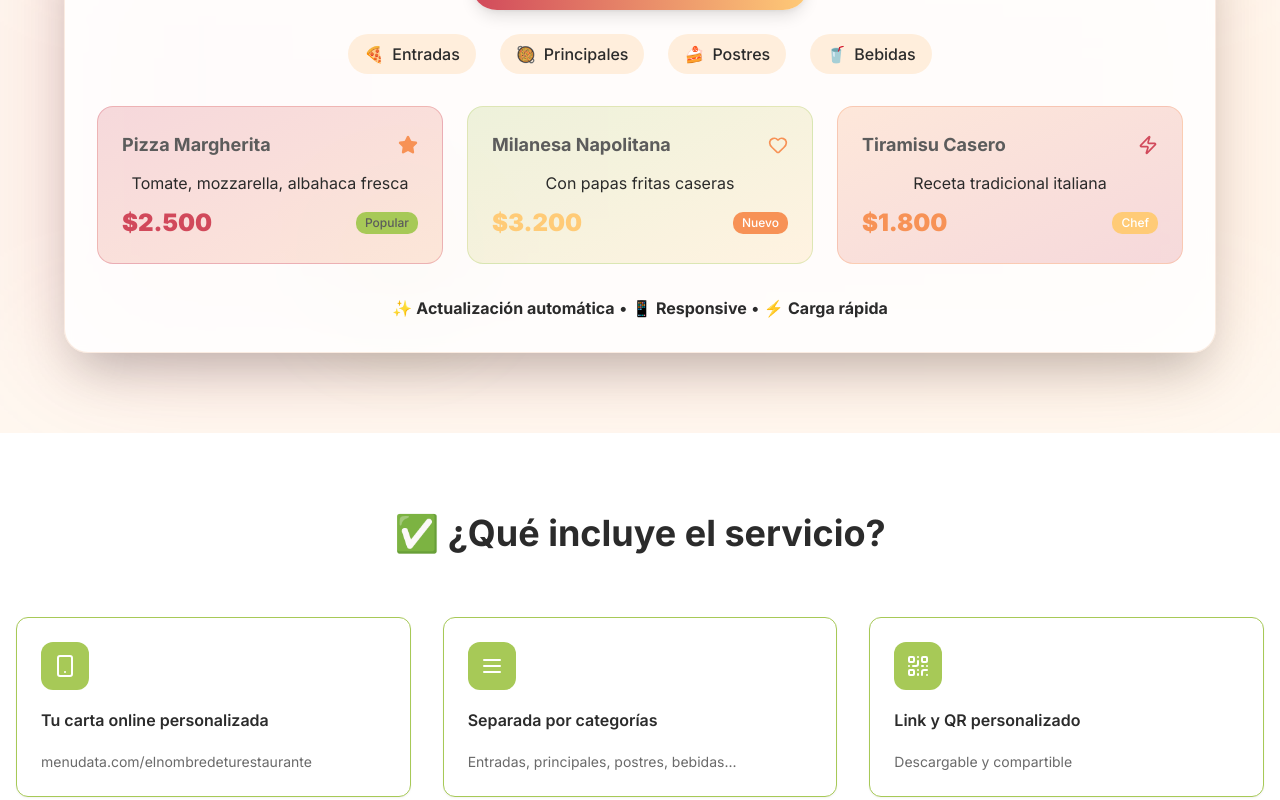
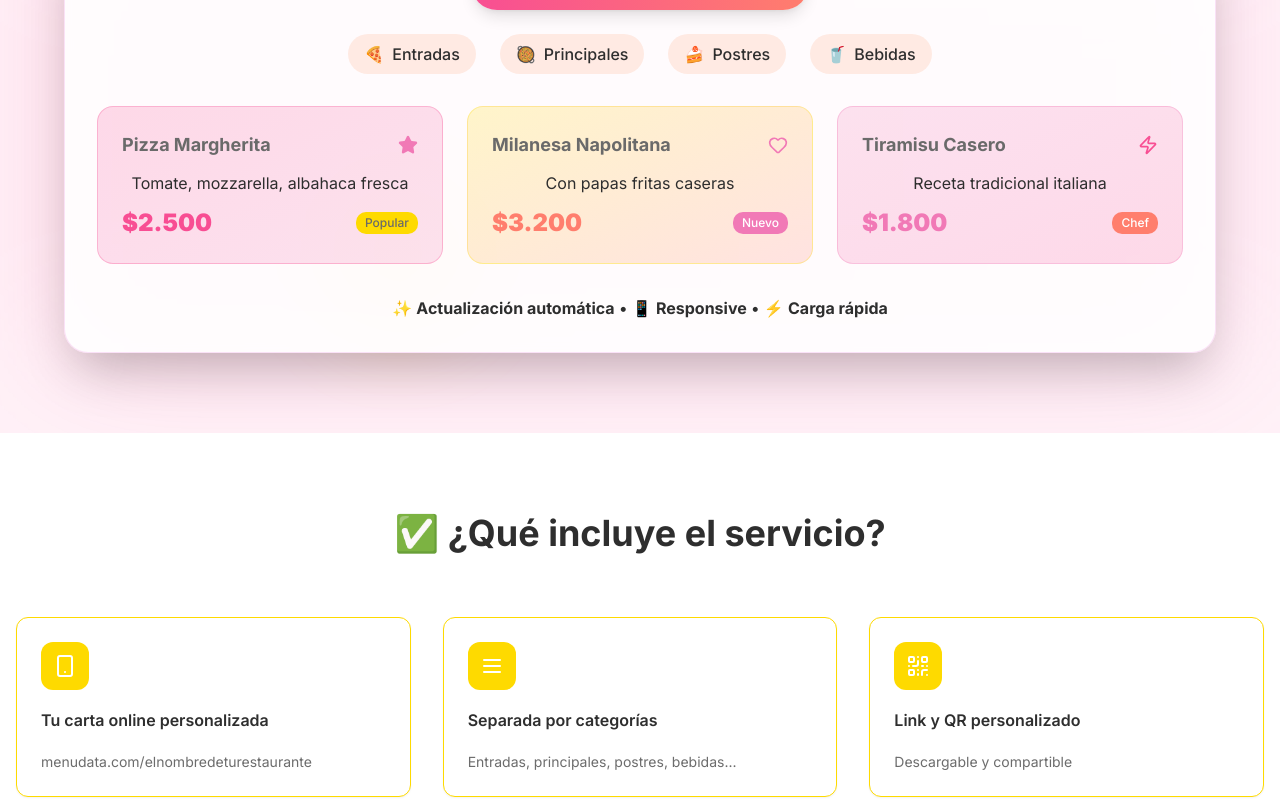
Before and after one commit to JeremiasArriondo/menudata, a Next.js app: page / in a window 1280 px wide. Shown: the part 1120-1920 px from the top of the page. Built offline with nearby package versions, Linux system fonts and the light colour scheme.

Commit message:
styles: palette colors update

```diff
--- a/tailwind.config.ts
+++ b/tailwind.config.ts
@@ -47,22 +47,22 @@ const config: Config = {
         // Custom brand colors
         brand: {
           primary: {
-            100: "#D1495B", // Rojo sandía (apetitoso, vibrante, sin ser agresivo)
-            200: "#F79256", // Naranja dulce (alegre, cálido, buen contraste)
-            300: "#FFD8BE", // Durazno claro (suave y amigable para fondos o hovers)
+            100: "#F84E93", // Rosa fuerte (protagonista, energético y atractivo)
+            200: "#F179B6", // Magenta suave (ideal para botones o estados hover)
+            300: "#FFC9DE", // Rosa claro (sutil, perfecto para fondos o resaltados suaves)
           },
           accent: {
-            100: "#A7C957", // Verde lima pastel (frescura, balancea lo cálido)
-            200: "#FFCB77", // Amarillo suave (ideal para destacar precios o promos)
+            100: "#FEDA00", // Amarillo vibrante (llama la atención para promociones o íconos)
+            200: "#FF7E6D", // Naranja coral (energía y calidez sin saturar)
           },
           text: {
-            100: "#2B2B2B", // Casi negro (legibilidad sin ser duro)
-            200: "#5C5C5C", // Gris medio (para textos secundarios)
+            100: "#2E2E2E", // Casi negro (legible, elegante)
+            200: "#6A6A6A", // Gris medio (para texto secundario o descripciones)
           },
           bg: {
-            100: "#FFF8F0", // Fondo cálido claro
-            200: "#FFEEDC", // Fondo crema pastel
-            300: "#F5D9C5", // Fondo tostado suave para contraste
+            100: "#FFF1F7", // Rosa pastel muy claro (ideal como fondo general)
+            200: "#FFEAE3", // Tono durazno claro (para secciones)
+            300: "#F5C6F0", // Rosa suave (para destacar bloques o secciones especiales)
           },
         },
       },
```
